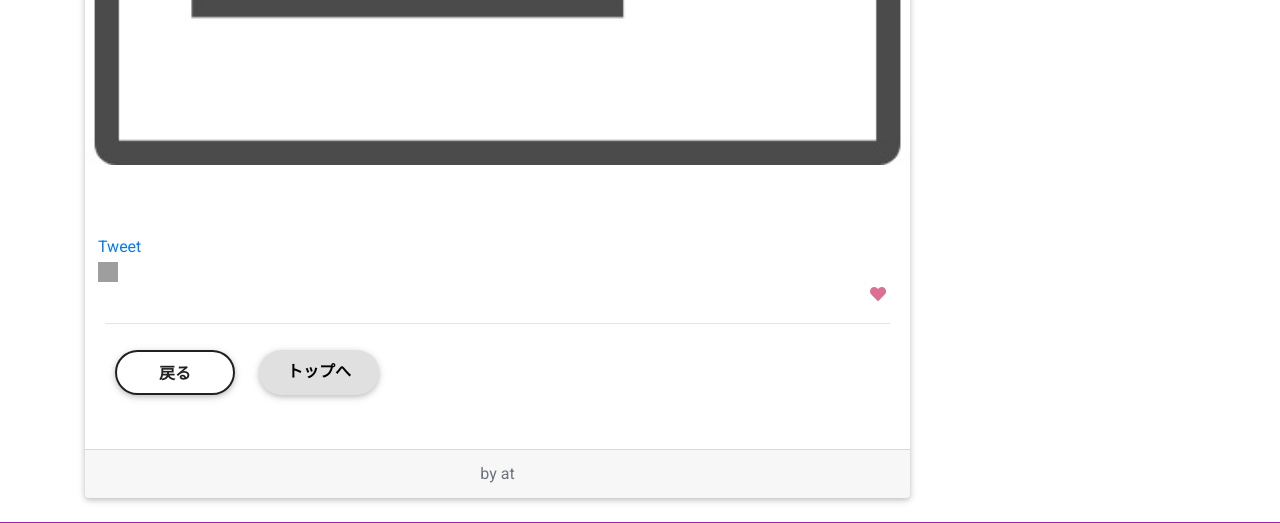
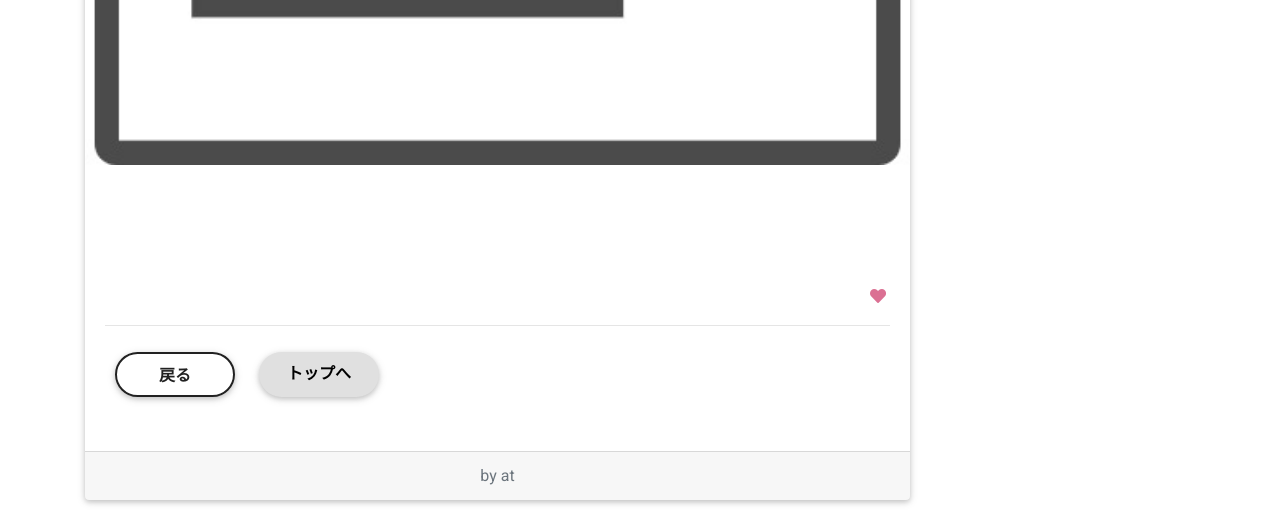
Before and after one commit to Unicorn201/udemy-django-4180, a Django app: template myapp/templates/myapp/post_detail.html in a window 1280 px wide. Shown: the part 740-1263 px from the top of the page. Run offline with Django 3.2, Linux system fonts and the light colour scheme; the template is opened without the code that fills it, so the values that code supplies are empty; some libraries are stand-ins or nearby versions; grey boxes are pictures that could not be loaded.

Commit message:
fix sns buttons

```diff
--- a/myapp/templates/myapp/sns_button_for_top.html
+++ b/myapp/templates/myapp/sns_button_for_top.html
@@ -1,20 +1,13 @@
-<div id="social-platforms">
 
-    <div rel="nofollow" target="_blank" class="fb-like"
-        data-href="{{ request.scheme }}://{{ request.get_host }}{% url 'myapp:post_detail' object.pk %}" data-width=""
-        data-layout="button_count" data-action="like" data-size="large" data-share="true">
-    </div>
-
-    <a rel="nofollow" target="_blank" class="twitter-share-button" href="https://twitter.com/intent/tweet?text={{ object.title }} - ぎょうざブログ" data-size="large">
-        Tweet</a>
-    <br>
-
-    {% if object.thumbnail %}
-    <a data-pin-do="buttonBookmark" data-pin-tall="true" target="_blank" rel="nofollow"
-        href="https://www.pinterest.com/pin/create/button/?url={{ request.scheme }}://{{ request.get_host }}{% url 'myapp:post_detail' object.pk %}&media={{ object.thumbnail.url }}&description={{ object.title }} - ぎょうざブログ">
-    </a>
-    {% endif %}
-
-    <a href="https://b.hatena.ne.jp/entry/" class="hatena-bookmark-button" data-hatena-bookmark-layout="basic-label" data-hatena-bookmark-lang="ja" data-hatena-bookmark-width="100" data-hatena-bookmark-height="30" title="このエントリーをはてなブックマークに追加"><img src="https://b.st-hatena.com/images/v4/public/entry-button/button-only@2x.png" alt="このエントリーをはてなブックマークに追加" width="20" height="20" style="border: none;" /></a><script type="text/javascript" src="https://b.st-hatena.com/js/bookmark_button.js" charset="utf-8" async="async"></script>
-
+<div class="ninja_onebutton">
+    <script type="text/javascript">
+    //<![CDATA[
+    (function(d){
+    if(typeof(window.NINJA_CO_JP_ONETAG_BUTTON_d4de3d224cc9c47b8036b598ee24e8b5)=='undefined'){
+        document.write("<sc"+"ript type='text\/javascript' src='\/\/omt.shinobi.jp\/b\/d4de3d224cc9c47b8036b598ee24e8b5'><\/sc"+"ript>");
+    }else{
+        window.NINJA_CO_JP_ONETAG_BUTTON_d4de3d224cc9c47b8036b598ee24e8b5.ONETAGButton_Load();}
+    })(document);
+    //]]>
+    </script><span class="ninja_onebutton_hidden" style="display:none;">{{ request.scheme }}://{{ request.get_host }}{% url 'myapp:post_detail' object.pk %}</span><span style="display:none;" class="ninja_onebutton_hidden">{{ object.title }}</span>
 </div>
--- a/static/css/style.css
+++ b/static/css/style.css
@@ -2,14 +2,9 @@
 @import url(https://fonts.googleapis.com/css?family=Roboto:400,300);
 
 
-#social-platforms {
-    margin-top: 50px;
-}
-#social-platforms .twitter-share-button{
-    margin: -7px;
-}
-#social-platforms .hatena-bookmark-button{
-    margin: -7px;
+.ninja_onebutton{
+    margin-top: 100px;
+    margin-bottom: 100px;
 }
 
 
```
